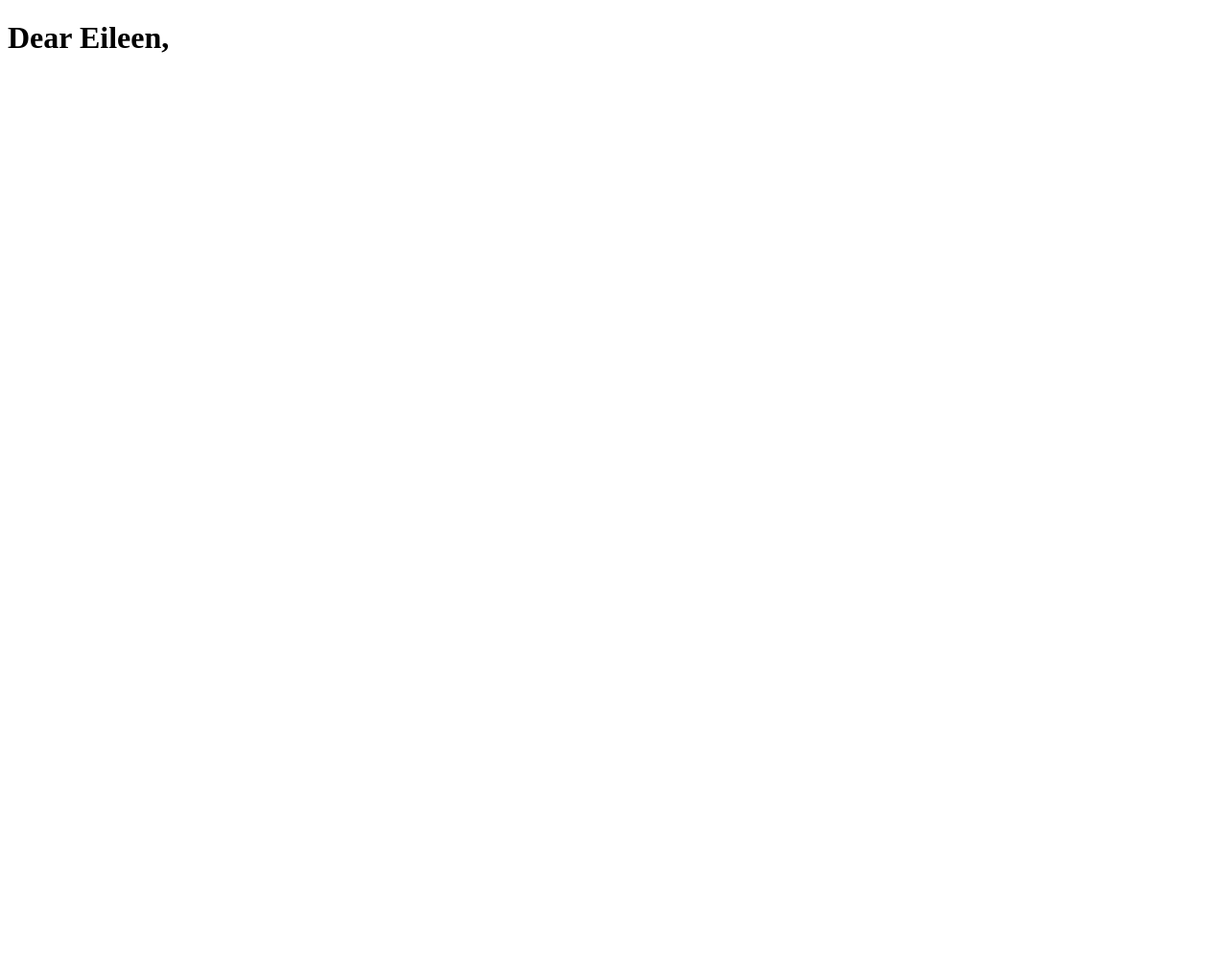
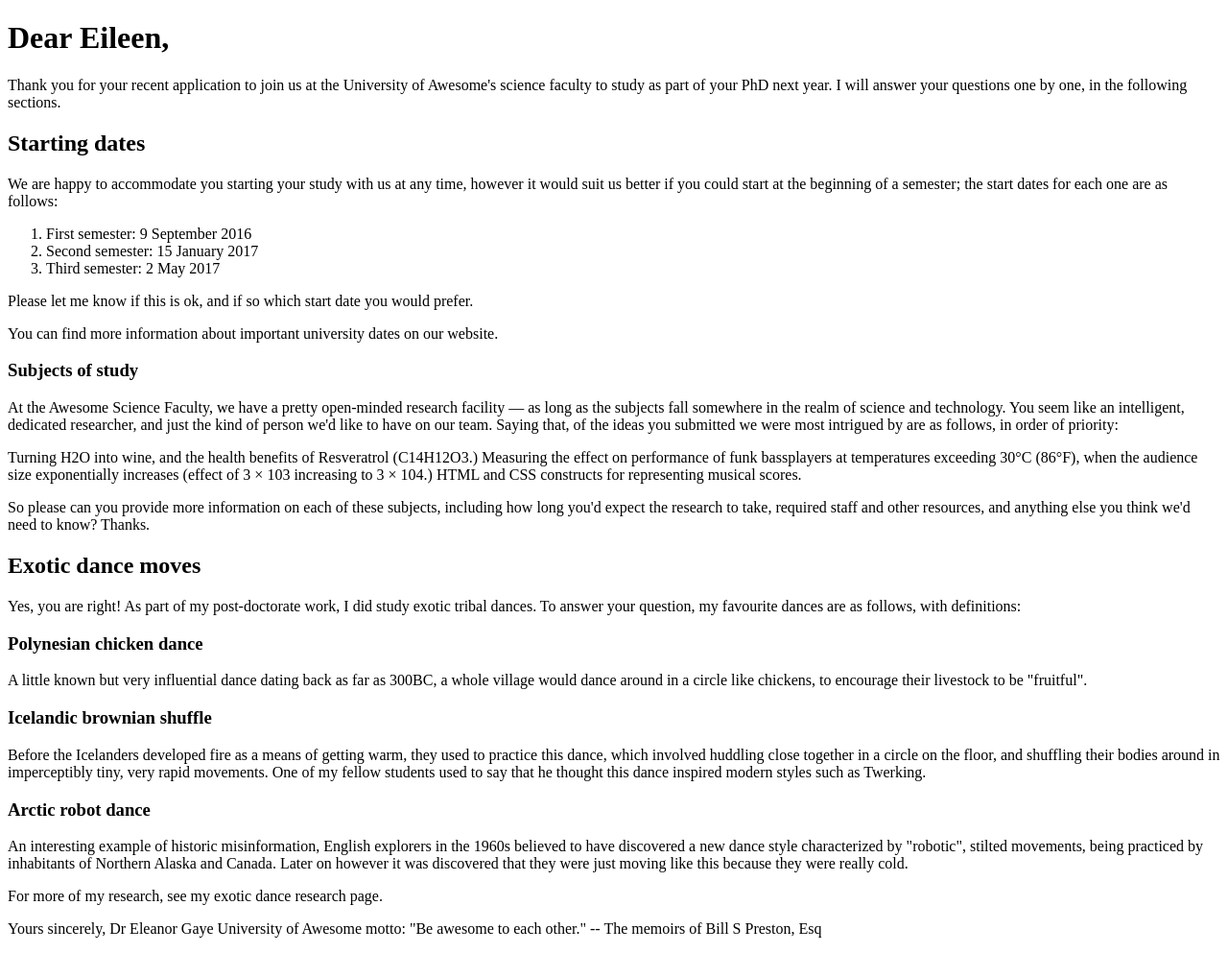
Before and after one commit to albertoechanique/Introduction-To-HTML, a plain HTML site: page index.html in a window 1280 px wide. Shown: the whole page at 96% size. Before the commit the page ends 800 px from the top, so only its background shows below. Drawn offline with Linux system fonts and the light colour scheme.

Commit message:
I finished

```diff
--- a/index.html
+++ b/index.html
@@ -7,6 +7,55 @@
     <body>
         <h1>Dear Eileen,</h1>
 
-        <p></p>
+        <p>Thank you for your recent application to join us at the University of Awesome's science faculty to study as part of your PhD next year. I will answer your questions one by one, in the following sections.
+        </p>
+
+        <h2>Starting dates</h2>
+
+        <p>We are happy to accommodate you starting your study with us at any time, however it would suit us better if you could start at the beginning of a semester; the start dates for each one are as follows:
+        </p>
+
+        <ol>
+            <li>First semester: 9 September 2016</li>
+            <li>Second semester: 15 January 2017</li>
+            <li>Third semester: 2 May 2017</li>
+        </ol>
+
+        <p>Please let me know if this is ok, and if so which start date you would prefer.</p>
+
+        <p>You can find more information about important university dates on our website.</p>
+
+        <h3>Subjects of study</h3>
+
+        <p>At the Awesome Science Faculty, we have a pretty open-minded research facility — as long as the subjects fall somewhere in the realm of science and technology. You seem like an intelligent, dedicated researcher, and just the kind of person we'd like to have on our team. Saying that, of the ideas you submitted we were most intrigued by are as follows, in order of priority:</p>
+
+        <p>Turning H2O into wine, and the health benefits of Resveratrol (C14H12O3.)
+            Measuring the effect on performance of funk bassplayers at temperatures exceeding 30°C (86°F), when the audience size exponentially increases (effect of 3 × 103 increasing to 3 × 104.) HTML and CSS constructs for representing musical scores.</p>
+
+        <p>So please can you provide more information on each of these subjects, including how long you'd expect the research to take, required staff and other resources, and anything else you think we'd need to know? Thanks.</p>
+
+        <h2>Exotic dance moves</h2>
+
+        <p>Yes, you are right! As part of my post-doctorate work, I did study exotic tribal dances. To answer your question, my favourite dances are as follows, with definitions:</p>
+
+        <h3>Polynesian chicken dance</h3>
+
+<p>A little known but very influential dance dating back as far as 300BC, a whole village would dance around in a circle like chickens, to encourage their livestock to be "fruitful".</p>
+
+<h3>Icelandic brownian shuffle</h3>
+
+<p>Before the Icelanders developed fire as a means of getting warm, they used to practice this dance, which involved huddling close together in a circle on the floor, and shuffling their bodies around in imperceptibly tiny, very rapid movements. One of my fellow students used to say that he thought this dance inspired modern styles such as Twerking.</p>
+
+<h3>Arctic robot dance</h3>
+
+<P>An interesting example of historic misinformation, English explorers in the 1960s believed to have discovered a new dance style characterized by "robotic", stilted movements, being practiced by inhabitants of Northern Alaska and Canada. Later on however it was discovered that they were just moving like this because they were really cold.</P>
+
+<p>For more of my research, see my exotic dance research page.</p>
+
+<p>Yours sincerely,
+    Dr Eleanor Gaye
+    University of Awesome motto: "Be awesome to each other." -- The memoirs of Bill S Preston, Esq
+</p>
+
     </body>
 </html>
```
